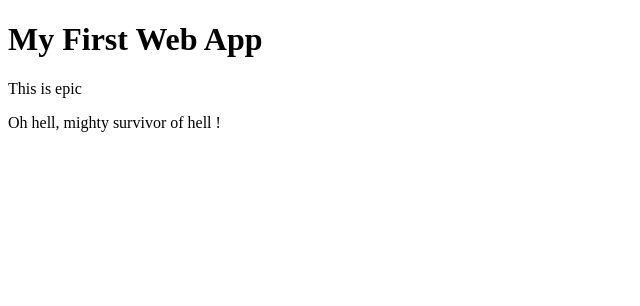
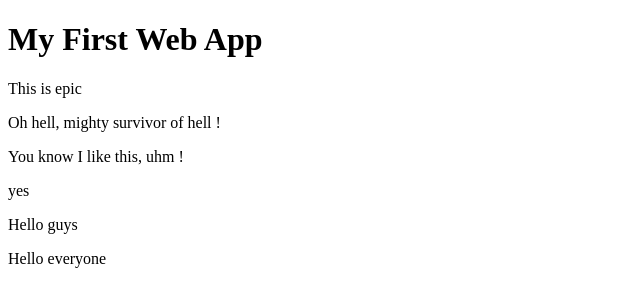
Before and after one commit to gtrmichaels/web-app-1, a plain HTML site: page index.html in a window 1280 px wide. Shown: the whole page, without its empty margins (0-640 px from the left). Drawn offline with Linux system fonts and the light colour scheme.

Commit message:
test source control

```diff
--- a/index.html
+++ b/index.html
@@ -9,6 +9,9 @@
     <h1>My First Web App</h1>
         <p>This is epic</p>
         <p>Oh hell, mighty survivor of hell !</p>
-
+        <p>You know I like this, uhm !</p>
+        <p>yes</p>
+        <p>Hello guys</p>
+        <p>Hello everyone</p>
 </body>
 </html>
```
